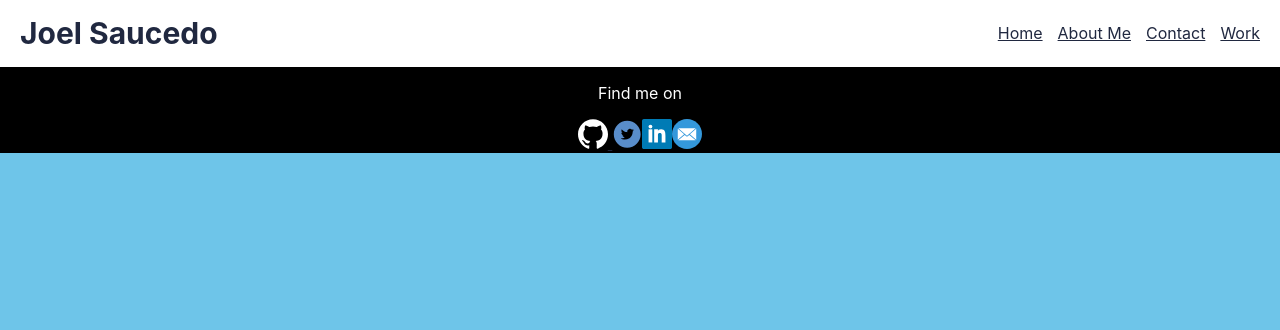
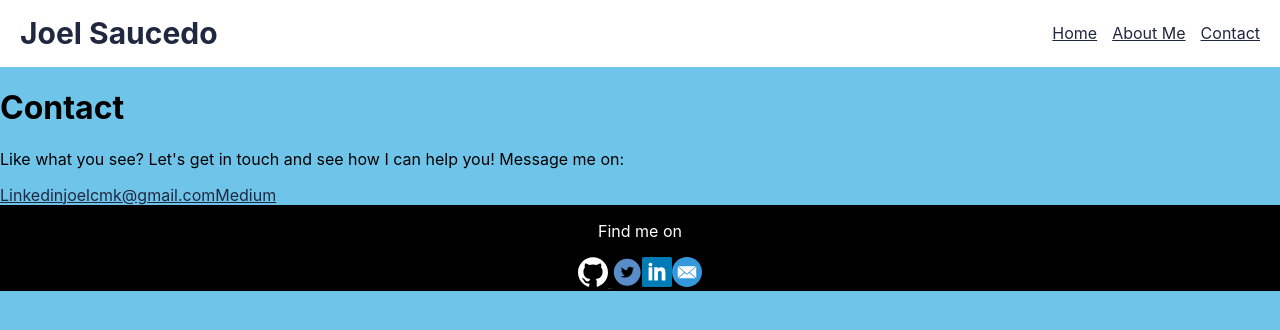
Before and after one commit to joelcmk/portfolio, a React (Create React App) app: page /contact in a window 1280 px wide. Shown: the top 330 px of the page. Built offline with nearby package versions, Linux system fonts and the light colour scheme.

Commit message:
Added about me page

```diff
--- a/src/App.js
+++ b/src/App.js
@@ -3,6 +3,7 @@ import './App.css';
 import Home from "./Pages/Home";
 import Header from './Header';
 import Footer from './Footer';
+import Contact from './Pages/Contact'
 import About from './Pages/About';
 import {
   BrowserRouter as Router,
@@ -20,6 +21,7 @@ class App extends Component {
           <Switch>
             <Route path="/" exact component={Home} />
             <Route path="/about" component={About} />
+            <Route path="/contact" component={Contact} />
           </Switch>
         </div>
         <Footer />
--- a/src/Header.js
+++ b/src/Header.js
@@ -13,16 +13,13 @@ class Header extends Component {
           <nav className="main-navegation page-header__item">
             <ul role="menubar" className="navegation-list">
               <li role="presentation">
-                <Link href="index.html" role="menuitem" className="navigation-list__item">Home</Link>
+                <Link to="/" role="menuitem" className="navigation-list__item">Home</Link>
               </li>
               <li role="presentation">
                 <Link to="/about" role="menuitem" className="navigation-list__itemå+">About Me</Link>
               </li>
               <li role="presentation">
-                <a href="contact.html" role="menuitem" className="navigation-list__item">Contact</a>
-              </li>
-              <li role="presentation">
-                <a href="work.html" role="menuitem" className="navigation-list__item">Work</a>
+                <Link to="/contact" role="menuitem" className="navigation-list__item">Contact</Link>
               </li>
             </ul>
           </nav>
--- /dev/null
+++ b/src/Pages/About.css
@@ -0,0 +1,30 @@
+.about {
+  max-width: 600px;
+  margin: 0 auto;
+}
+
+.about-a {
+  text-align: center;
+}
+
+.about-svg {
+  width: 750px;
+  margin: 0 auto;
+}
+
+.about-a {
+  display: flex;
+  justify-content: center;
+}
+
+.about-list {
+  list-style-type: none;
+  margin-bottom: 10px;
+  padding: 0;
+}
+
+@media all and (max-width: 750px) {
+  .about-svg {
+    width: 300px;
+  }
+}
--- a/src/Pages/About.js
+++ b/src/Pages/About.js
@@ -1,14 +1,34 @@
 import React, { Component } from 'react';
-
-import Profile from '../Profile';
-import Work from '../Work'
+import Texas from '../img/texas.svg'
+import './About.css'
 
 class About extends Component {
   render() {
     return (
       <div className="Home">
-        <Profile />
-      </div>
+        <div class="about">
+          <h1>Hi, I am Joel</h1>
+          <p>I’m a front-end web developer based in Austin, TX. I have extensive experience in customer service, the
+            importance of small details, accuracy, and quality control. Qualities that are indispensable in the tech industry.
+    </p>
+          <p>I moved to the US when I was 18 years old. I learned how to adapt to a constantly changing environment and
+      culture that encouraged me to be more creative.</p>
+          <p>I have always admired the tech scene because it enhances us to do better. Namely, one of my favorite aspects of
+      the tech scene is learning new tools, libraries, and applications.</p>
+          <p>My specialities include: HTML, CSS, JavaScript and React. In other words, It’s an endless process where I always
+      learn and adapt.</p>
+          <p>One of my dreams is to work for a company that helps the community and allows me to grow as a person and
+      professional.</p>
+          <p>I’m available to work in Austin, TX.</p>
+          <div class="about-a">
+            <a href="img/Saucedo-Joel-Resume.pdf" target="_blank" class="button">Download my CV </a>
+          </div>
+        </div>
+        <div className="about-svg">
+          <img className="about-svg" src={Texas} />
+        </div>
+        <a class="about-a" href="https://www.vecteezy.com/free-vector/austin">Austin Vectors by Vecteezy</a>
+      </div >
     )
   }
 }
--- /dev/null
+++ b/src/Pages/Contact.js
@@ -0,0 +1,20 @@
+import React, { Component } from 'react';
+
+class Contact extends Component {
+  render() {
+    return (
+      <div className="contact">
+        <div>
+          <h1>Contact</h1>
+          <p>Like what you see? Let's get in touch and see how I can help you!
+          Message me on: </p>
+          <a href="https://www.linkedin.com/in/joel-saucedo-71683b138/">Linkedin</a>
+          <a href="mailto:joelcmk@gmail.com">joelcmk@gmail.com</a>
+          <a href="https://medium.com/@joelcmk/">Medium</a>
+        </div>
+      </div >
+    )
+  }
+}
+
+export default Contact
```
Also changed, not shown: src/img/texas.svg (added).
